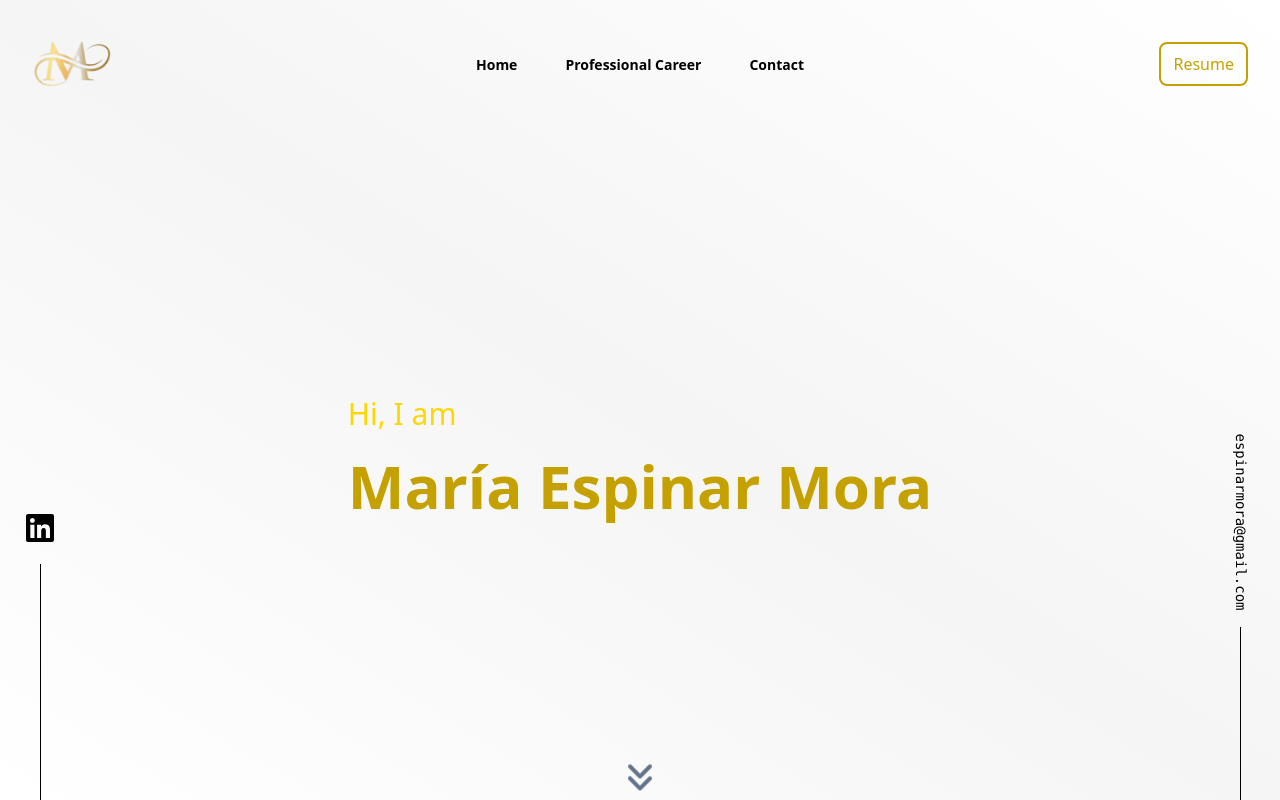
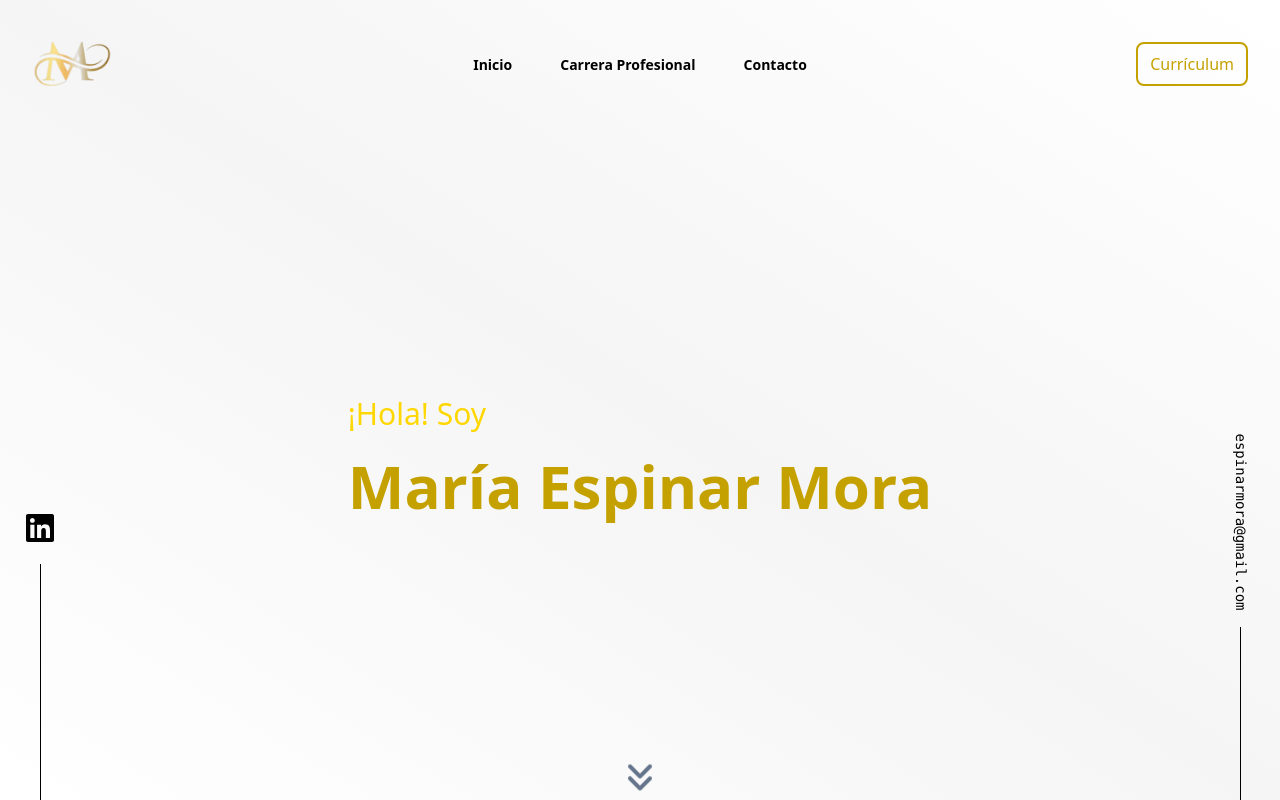
Before and after one commit to Alex-GF/maria-professional-website, a React (Create React App) app: page / in a window 1280 px wide. Built offline with nearby package versions, Linux system fonts and the light colour scheme.

Commit message:
feat: títulos en español

```diff
--- a/src/components/mainPage/aboutMe.js
+++ b/src/components/mainPage/aboutMe.js
@@ -25,7 +25,7 @@ const AboutMeMobile = () => {
     <SnapChild mobile>
       <div className="flex md:flex-row flex-col-reverse h-full w-full items-center justify-center">
         <div className="flex h-2/6 md:h-3/4 md:w-2/4 w-3/4 flex-col items-start justify-center">
-          <h3 className="font-mono text-4xl text-primary md:block hidden">1. About me</h3>
+          <h3 className="font-mono text-4xl text-primary md:block hidden">1. Sobre mí</h3>
           <div className="h-px w-full bg-primary mb-10 md:block hidden"></div>
           <p className="font-mono text-body text-justify sm:text-md text-xs sm:pb-0 pb-20">
           I am a dedicated professional who thrives in team environments, thanks to my problem-solving skills,
--- a/src/components/mainPage/hero.js
+++ b/src/components/mainPage/hero.js
@@ -29,7 +29,7 @@ const Hero = () => {
             }}
             className="mb-6 px-5 text-2xl text-secondary fold:text-3xl"
           >
-            Hi, I am
+            ¡Hola! Soy
           </motion.h2>
           <motion.h1
             initial={
--- a/src/components/mainPage/skills.js
+++ b/src/components/mainPage/skills.js
@@ -69,10 +69,10 @@ const Skills = () => {
   return (
     <SnapChild desktop>
       <div className="relative h-full w-full">
-        {/* About Me */}
+        {/* Sobre mí */}
 
         <div className="absolute left-[10%] top-[12.5%] flex h-3/4 w-[30%] flex-col">
-          <h3 className="font-mono text-4xl text-primary">About me</h3>
+          <h3 className="font-mono text-4xl text-primary">Sobre mí</h3>
           <div className="mb-10 h-px w-full bg-primary"></div>
           <div className="h-full w-full">
             <div className="about-me-clip-path"></div>
--- a/src/sections/header.js
+++ b/src/sections/header.js
@@ -78,7 +78,7 @@ const Header = () => {
             }}
           >
             <Link to="/" className="text-sm font-semibold leading-6 text-body hover:text-primary">
-              Home
+              Inicio
             </Link>
           </motion.div>
           <motion.div
@@ -97,7 +97,7 @@ const Header = () => {
               to="/career"
               className="text-sm font-semibold leading-6 text-body hover:text-primary"
             >
-              Professional Career
+              Carrera Profesional
             </Link>
           </motion.div>
           <motion.div
@@ -116,7 +116,7 @@ const Header = () => {
               to="mailto:espinarmora@gmail.com"
               className="text-sm font-semibold leading-6 text-body hover:text-primary"
             >
-              Contact
+              Contacto
             </Link>
           </motion.div>
         </div>
@@ -135,7 +135,7 @@ const Header = () => {
             className="cursor-pointer rounded-lg border-2 border-primary px-3 py-2 text-primary transition-all hover:bg-primary hover:text-background1 hover:shadow hover:shadow-primary"
             onClick={() => window.open(CV)}
           >
-            Resume
+            Currículum
           </motion.div>
         </div>
       </nav>
@@ -172,19 +172,19 @@ const Header = () => {
                   to="/"
                   className="-mx-3 block rounded-lg px-3 py-2 text-base font-semibold leading-7 text-body hover:text-primary"
                 >
-                  Home
+                  Inicio
                 </Link>
                 <Link
                   to="/career"
                   className="-mx-3 block rounded-lg px-3 py-2 text-base font-semibold leading-7 text-body hover:text-primary"
                 >
-                  Professional Career
+                  Carrera Profesional
                 </Link>
                 <Link
                   to="/"
                   className="-mx-3 block rounded-lg px-3 py-2 text-base font-semibold leading-7 text-body hover:text-primary"
                 >
-                  Contact
+                  Contacto
                 </Link>
               </div>
               <div className="py-6">
@@ -192,7 +192,7 @@ const Header = () => {
                   className="hover:text-bakground1 cursor-pointer rounded-lg border-2 border-primary px-3 py-2 text-primary transition-all hover:bg-primary hover:text-background1 hover:shadow hover:shadow-primary"
                   onClick={() => window.open(CV)}
                 >
-                  Resume
+                  Currículum
                 </div>
               </div>
             </div>
```
